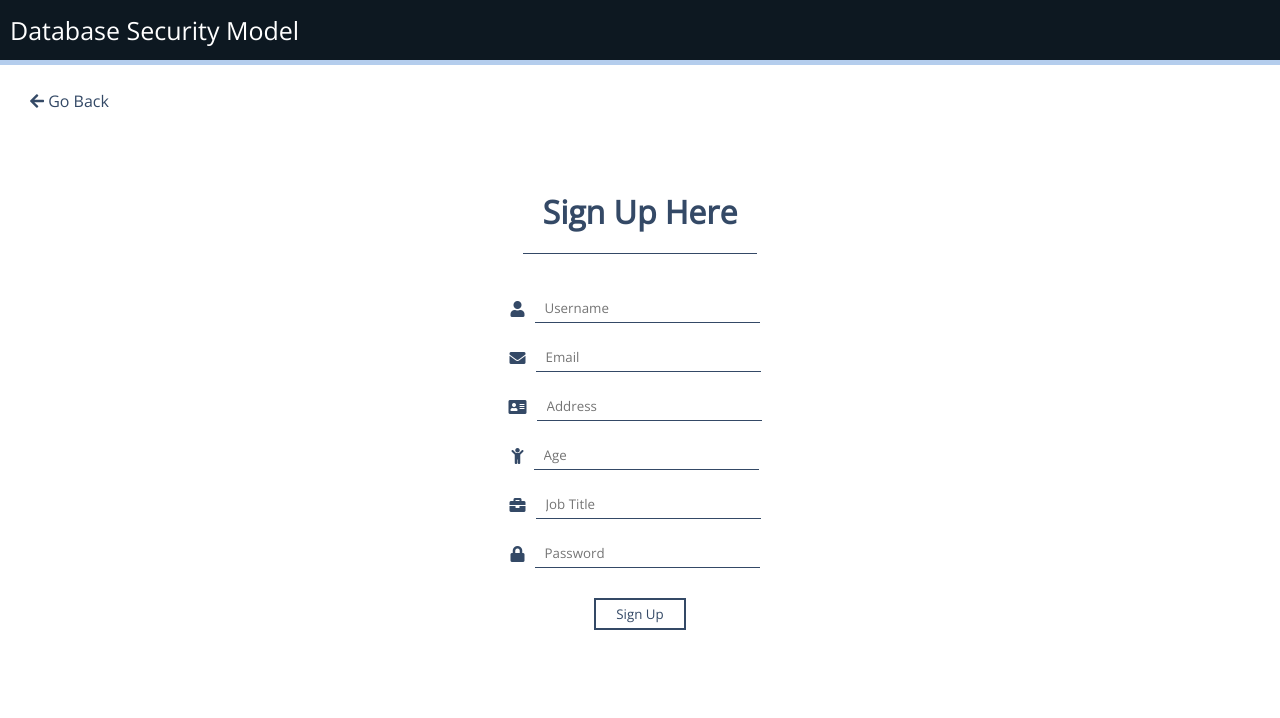
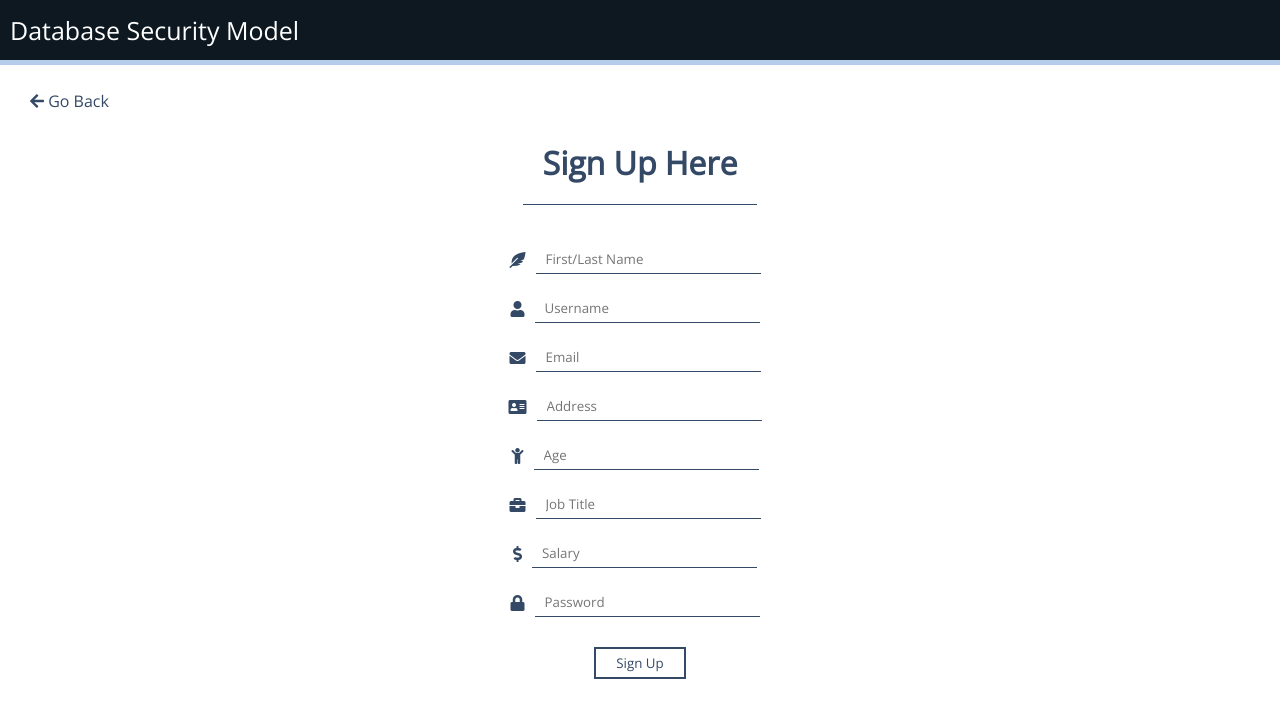
Before and after one commit to Daniel-Hinz/Database-Security-Visualizer, a Flask app: page /signup in a window 1280 px wide. Shown: the top 718 px of the page. Run offline with Flask 2, Linux system fonts and the light colour scheme.

Commit message:
Changed Input Fields
Added First/Last Name [Line 40]
Added salary [Line 70]
Changed name="job" to name="job_title" [Line 67]

```diff
--- a/templates/signup.html
+++ b/templates/signup.html
@@ -38,6 +38,11 @@
       <h1>Sign Up Here</h1>
 
       <div class="input-wrapper">
+        <i class="fas fa-feather-alt"></i>
+        <input type="text" placeholder="First/Last Name" name="first_last_name" class="text">
+      </div>
+
+      <div class="input-wrapper">
         <i class="fas fa-user"></i>
         <input type="text" placeholder="Username" name="username" class="text">
       </div>
@@ -59,7 +64,12 @@
 
       <div class="input-wrapper">
         <i class="fas fa-briefcase"></i>
-        <input type="text" placeholder="Job Title" name="job" class="text">
+        <input type="text" placeholder="Job Title" name="job_title" class="text">
+      </div>
+
+      <div class="input-wrapper">
+        <i class="fas fa-dollar-sign"></i>
+        <input type="text" placeholder="Salary" name="salary" class="text">
       </div>
 
       <div class="input-wrapper">
```
